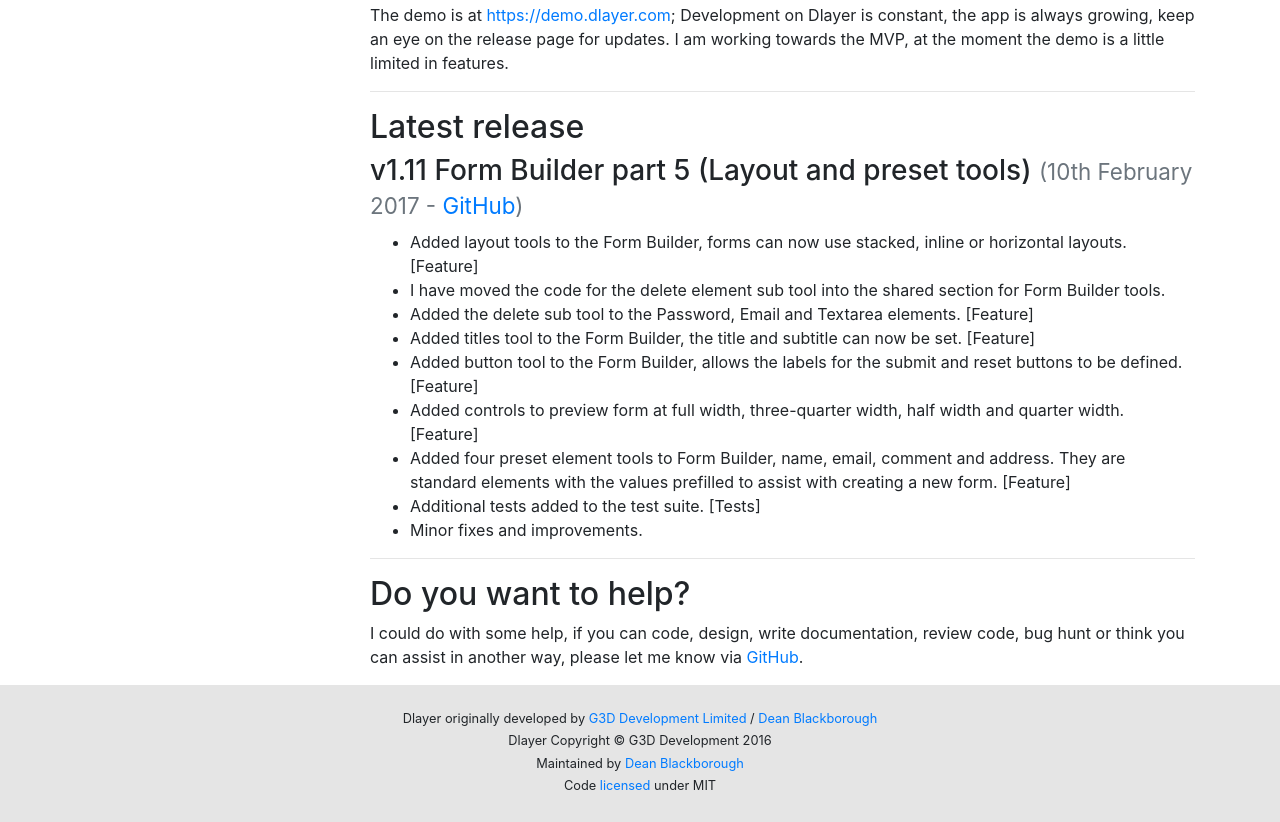
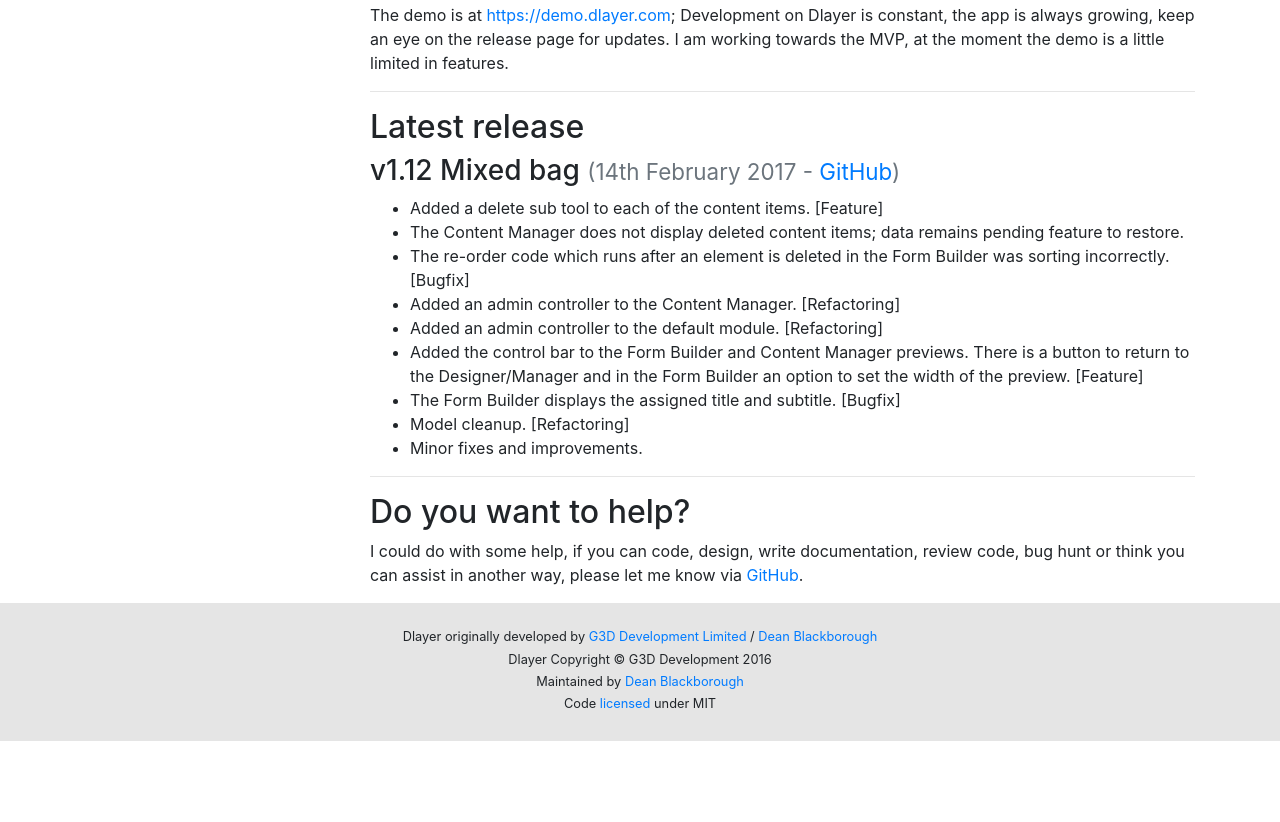
Before and after one commit to deanblackborough/site, a website: page index.html in a window 1280 px wide. Shown: the part 828-1650 px from the top of the page. After the commit the page ends 1569 px from the top, so only its background shows below. Drawn offline with nearby package versions, Linux system fonts and the light colour scheme.

Commit message:
Release v1.12
- Release notes for v1.12

```diff
--- a/index.html
+++ b/index.html
@@ -152,19 +152,19 @@
 
 					<h2>Latest release</h2>
 
-					<h3><span class="label label-success">v1.11</span> Form Builder part 5 (Layout and preset tools) <small class="text-muted">(10th February 2017 - <a href="https://github.com/Dlayer/dlayer/releases/tag/v1.11">GitHub</a>)</small></h3>
+					<h3><span class="label label-success">v1.12</span> Mixed bag <small class="text-muted">(14th February 2017 - <a href="https://github.com/Dlayer/dlayer/releases/tag/v1.12">GitHub</a>)</small></h3>
 
-                    <ul>
-	                    <li>Added layout tools to the Form Builder, forms can now use stacked, inline or horizontal layouts. [Feature]</li>
-	                    <li>I have moved the code for the delete element sub tool into the shared section for Form Builder tools.</li>
-	                    <li>Added the delete sub tool to the Password, Email and Textarea elements. [Feature]</li>
-	                    <li>Added titles tool to the Form Builder, the title and subtitle can now be set. [Feature]</li>
-	                    <li>Added button tool to the Form Builder, allows the labels for the submit and reset buttons to be defined. [Feature]</li>
-	                    <li>Added controls to preview form at full width, three-quarter width, half width and quarter width. [Feature]</li>
-	                    <li>Added four preset element tools to Form Builder, name, email, comment and address. They are standard elements with the values prefilled to assist with creating a new form. [Feature]</li>
-	                    <li>Additional tests added to the test suite. [Tests]</li>
-	                    <li>Minor fixes and improvements.</li>
-                    </ul>
+					<ul>
+						<li>Added a delete sub tool to each of the content items. [Feature]</li>
+						<li>The Content Manager does not display deleted content items; data remains pending feature to restore.</li>
+						<li>The re-order code which runs after an element is deleted in the Form Builder was sorting incorrectly. [Bugfix]</li>
+						<li>Added an admin controller to the Content Manager. [Refactoring]</li>
+						<li>Added an admin controller to the default module. [Refactoring]</li>
+						<li>Added the control bar to the Form Builder and Content Manager previews. There is a button to return to the Designer/Manager and in the Form Builder an option to set the width of the preview. [Feature]</li>
+						<li>The Form Builder displays the assigned title and subtitle. [Bugfix]</li>
+						<li>Model cleanup. [Refactoring]</li>
+						<li>Minor fixes and improvements.</li>
+					</ul>
 
                     <hr />
 
```
Also changed, not shown: down.html (+9 -9 lines), releases.html (+15 -1 lines).
